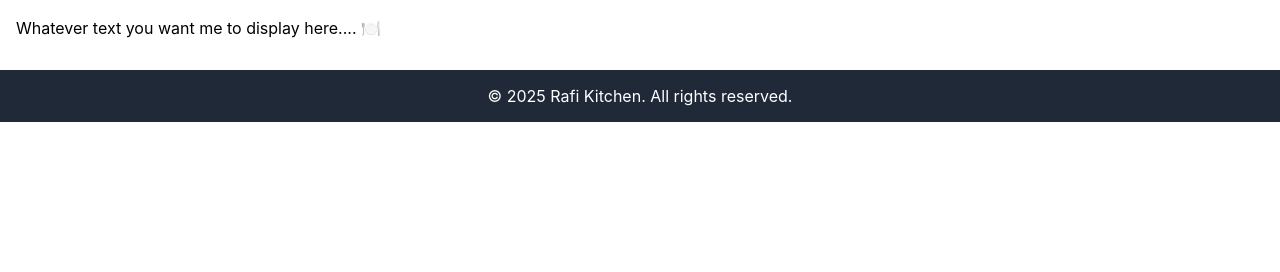
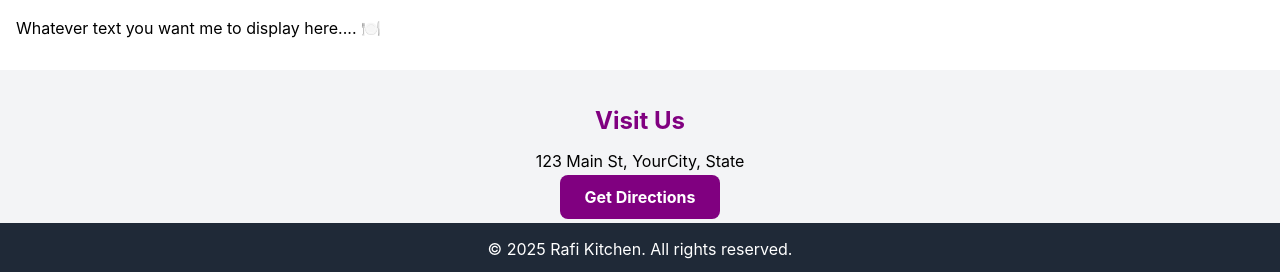
Before and after one commit to Sajjad5037/RafisKitchen, a React (Create React App) app: page / in a window 1280 px wide. Shown: the part 1875-2147 px from the top of the page. Before the commit the page ends 1997 px from the top, so only its background shows below. Built offline with nearby package versions, Linux system fonts and the light colour scheme.

Commit message:
Update App.js

```diff
--- a/src/App.js
+++ b/src/App.js
@@ -158,6 +158,28 @@ function App() {
             <Route path="/contact" element={<Contact />} />
           </Routes>
         </div>
+        {/* Get Directions Section */}
+        <div style={{ backgroundColor: "#f3f4f6", padding: "1rem", textAlign: "center" }}>
+          <h2 style={{ color: "purple", marginBottom: "0.5rem" }}>Visit Us</h2>
+          <p style={{ marginBottom: "1rem" }}>123 Main St, YourCity, State</p>
+          <a
+            href="https://www.google.com/maps/dir/?api=1&destination=123+Main+St"
+            target="_blank"
+            rel="noopener noreferrer"
+            style={{
+              backgroundColor: "purple",
+              color: "white",
+              padding: "0.75rem 1.5rem",
+              borderRadius: "8px",
+              textDecoration: "none",
+              fontWeight: "bold",
+              fontSize: "1rem"
+            }}
+          >
+            Get Directions
+          </a>
+        </div>
+
 
         {/* Footer */}
         <footer style={{ backgroundColor: "#1f2937", color: "white", padding: "1rem", textAlign: "center" }}>
```
